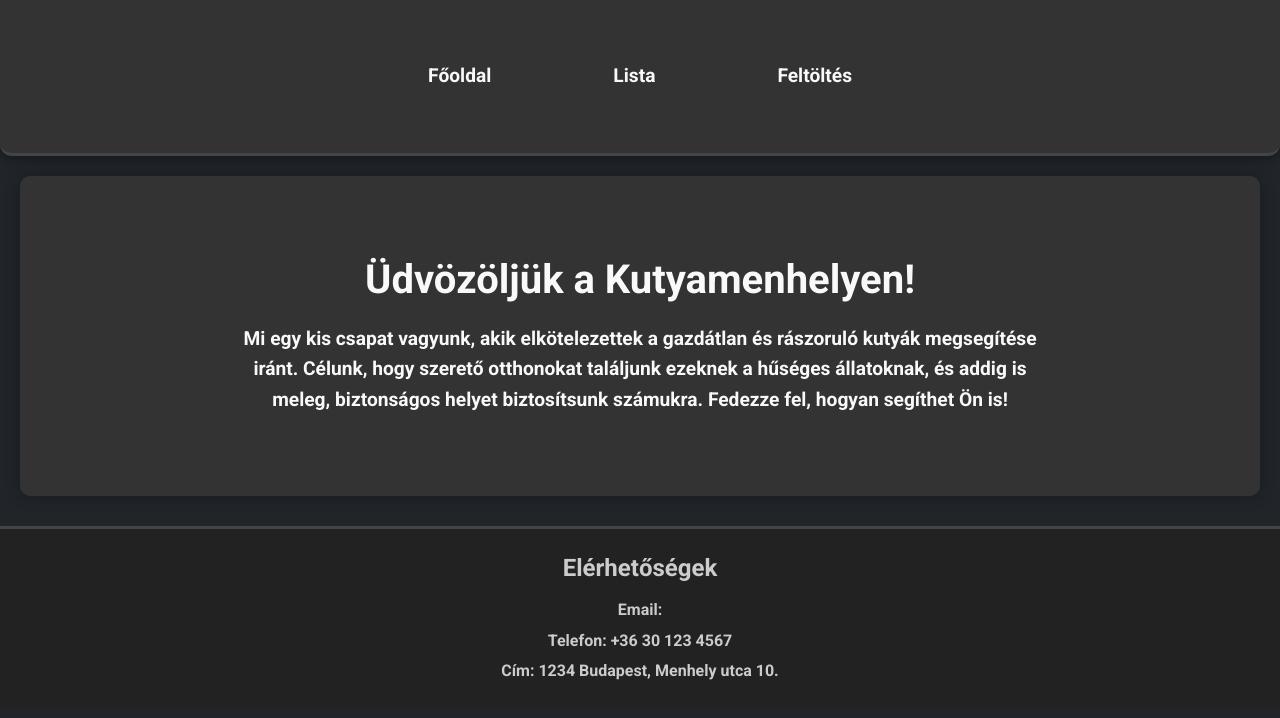
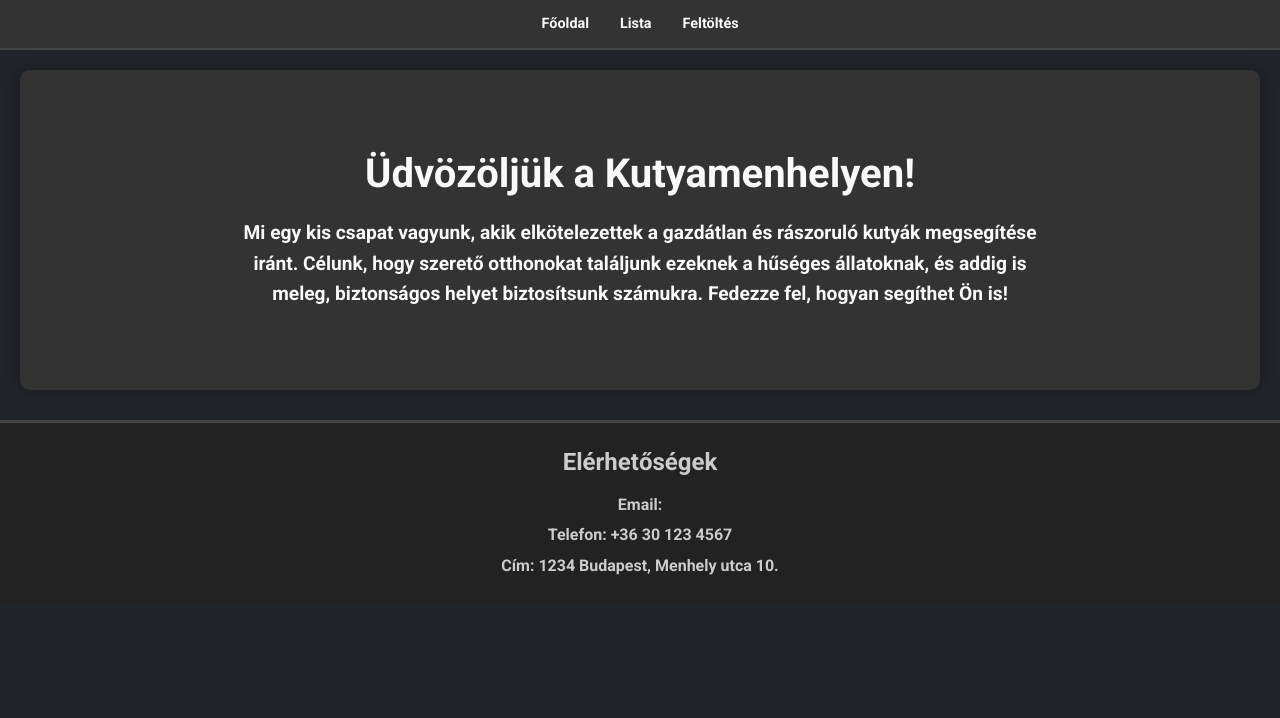
Before and after one commit to bandiiskola/MenhelyProjekt, an Angular app in the folder Menhely/: page / in a window 1280 px wide. Shown: the top 718 px of the page. Built offline with nearby package versions, Linux system fonts and the light colour scheme.

Commit message:
header faszább

```diff
--- a/Menhely/src/app/app.component.css
+++ b/Menhely/src/app/app.component.css
@@ -1,22 +1,3 @@
-* {
-    margin: 0;
-    padding: 0;
-    box-sizing: border-box;
-  }
-
-  header{
-    background-color: #333;
-    padding: 1rem;
-    border-bottom-left-radius: 0.75rem;
-    border-bottom-right-radius: 0.75rem;
-    text-align: center;
-  }
-
-  header a{
-    text-decoration: none;
-    color: #ccc;
-    margin: 2.25rem;
-  }
 
   body {
     font-family: "Roboto", serif;
@@ -94,24 +75,25 @@
       font-size: 1em;
     }
   }
+
   header {
     background-color: #333;
-    padding: 20px;
+    height: 50px;
     display: flex;
     justify-content: center;
-    gap: 30px;
-    border-bottom: 3px solid #444;
-    box-shadow: 0 4px 8px rgba(0, 0, 0, 0.3);
+    align-items: center;
+    gap: 15px;
+    border-bottom: 2px solid #444;
   }
 
   header a {
     color: #f9f9f9;
     text-decoration: none;
-    font-size: 1.2em;
+    font-size: 0.9em;
     font-weight: 500;
-    padding: 5px 10px;
+    padding: 5px 8px;
     transition: color 0.3s, background-color 0.3s;
-    border-radius: 5px;
+    border-radius: 3px;
   }
 
   header a:hover {
@@ -126,11 +108,12 @@
   @media (max-width: 768px) {
     header {
       flex-direction: column;
-      align-items: center;
-      padding: 15px;
+      height: auto;
+      padding: 5px;
     }
 
     header a {
-      font-size: 1.1em;
+      font-size: 0.85em;
+      padding: 4px 6px;
     }
   }
--- a/Menhely/src/app/app.component.html
+++ b/Menhely/src/app/app.component.html
@@ -6,7 +6,7 @@
     <title>Document</title>
 </head>
 <body class="bg-dark">
-    <header>
+    <header style="padding-top: 0px;">
         <a [routerLink]="''">Főoldal</a>
         <a [routerLink]="'/lista'">Lista</a>
         <a [routerLink]="'/feltoltes'">Feltöltés</a>
```
